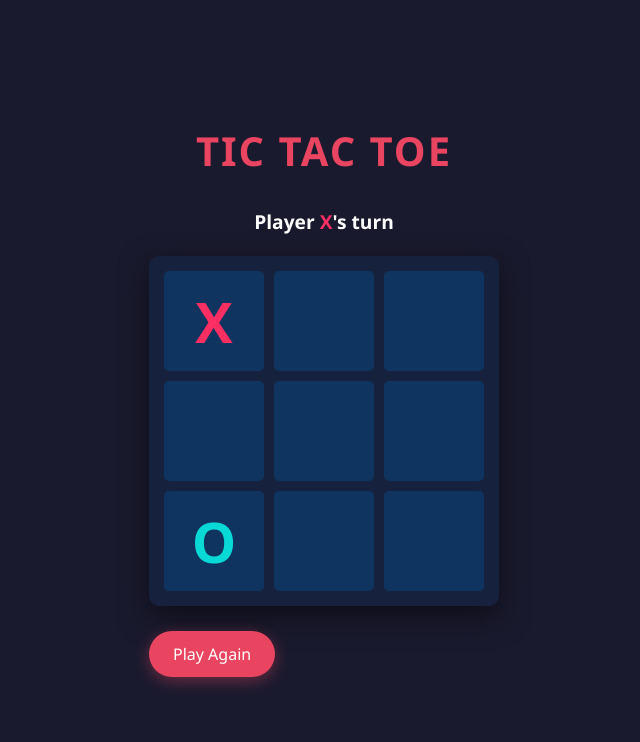
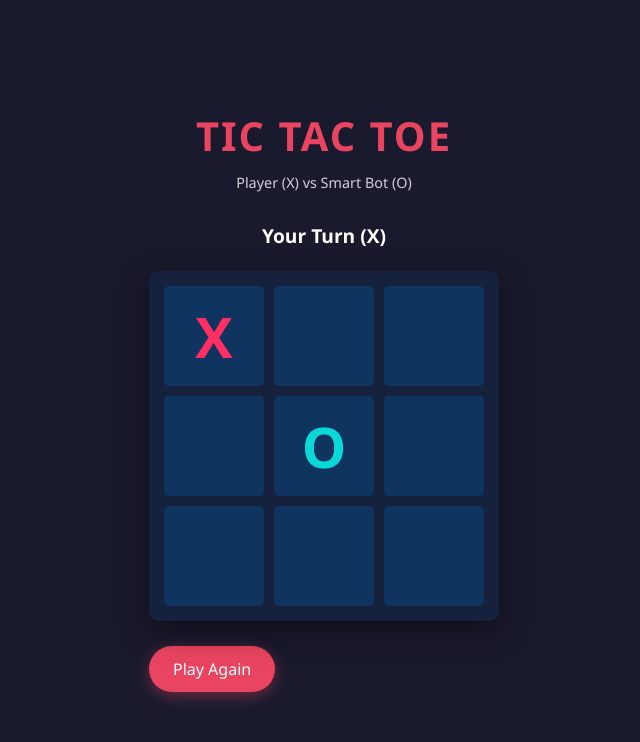
Before and after one commit to Zehra-Kazmi/tic-tac-toe, a plain HTML site: page index.html in a window 1280 px wide. Both pictures are taken after a click on the button 530 px from the left and 321 px from the top of the page. Shown: the whole page, without its empty margins (316-956 px from the left). Drawn offline with Linux system fonts and the light colour scheme.

Commit message:
Tic Tac Toe include bot functionality

```diff
--- a/index.html
+++ b/index.html
@@ -3,7 +3,7 @@
 <head>
     <meta charset="UTF-8">
     <meta name="viewport" content="width=device-width, initial-scale=1.0">
-    <title>Tic Tac Toe</title>
+    <title>Tic Tac Toe vs Bot</title>
     <style>
         /* CSS Variables for easy theming */
         :root {
@@ -48,6 +48,12 @@
             letter-spacing: 2px;
         }
 
+        .subtitle {
+            font-size: 0.9rem;
+            opacity: 0.8;
+            margin-bottom: 10px;
+        }
+
         /* Status Display */
         .status {
             font-size: 1.2rem;
@@ -55,10 +61,6 @@
             min-height: 1.5em;
             font-weight: bold;
             text-align: center;
-        }
-
-        .current-player {
-            color: var(--o-color);
         }
 
         /* Game Board Grid */
@@ -70,6 +72,17 @@
             padding: 15px;
             border-radius: var(--border-radius);
             box-shadow: 0 10px 30px rgba(0,0,0,0.5);
+            position: relative;
+        }
+
+        /* Overlay to prevent clicking while bot thinks */
+        .board-overlay {
+            position: absolute;
+            top: 0; left: 0; right: 0; bottom: 0;
+            background: transparent;
+            z-index: 10;
+            display: none; /* Hidden by default */
+            cursor: wait;
         }
 
         .cell {
@@ -88,23 +101,13 @@
             transition: background-color 0.2s, transform 0.1s;
         }
 
-        /* Interactive states */
         .cell:hover:not(:disabled) {
             background-color: var(--cell-hover);
         }
 
-        .cell:active:not(:disabled) {
-            transform: scale(0.95);
-        }
-
         /* Specific colors for X and O */
-        .cell.x {
-            color: var(--x-color);
-        }
-
-        .cell.o {
-            color: var(--o-color);
-        }
+        .cell.x { color: var(--x-color); }
+        .cell.o { color: var(--o-color); }
 
         /* Winning cells highlight */
         .cell.win {
@@ -129,21 +132,12 @@
             box-shadow: 0 4px 15px rgba(233, 69, 96, 0.4);
         }
 
-        .restart-btn:hover {
-            opacity: 0.9;
-        }
-
-        .restart-btn:active {
-            transform: scale(0.95);
-        }
+        .restart-btn:hover { opacity: 0.9; }
+        .restart-btn:active { transform: scale(0.95); }
 
         /* Responsive Design */
         @media (max-width: 400px) {
-            .cell {
-                width: 80px;
-                height: 80px;
-                font-size: 2.5rem;
-            }
+            .cell { width: 80px; height: 80px; font-size: 2.5rem; }
         }
     </style>
 </head>
@@ -151,21 +145,23 @@
 
     <header>
         <h1>Tic Tac Toe</h1>
+        <div class="subtitle">Player (X) vs Smart Bot (O)</div>
     </header>
 
     <main>
-        <div class="status" id="statusMessage">Player <span class="current-player">X</span>'s turn</div>
+        <div class="status" id="statusMessage">Your Turn (X)</div>
 
         <div class="game-board" id="board">
-            <button class="cell" data-index="0" aria-label="Cell 0"></button>
-            <button class="cell" data-index="1" aria-label="Cell 1"></button>
-            <button class="cell" data-index="2" aria-label="Cell 2"></button>
-            <button class="cell" data-index="3" aria-label="Cell 3"></button>
-            <button class="cell" data-index="4" aria-label="Cell 4"></button>
-            <button class="cell" data-index="5" aria-label="Cell 5"></button>
-            <button class="cell" data-index="6" aria-label="Cell 6"></button>
-            <button class="cell" data-index="7" aria-label="Cell 7"></button>
-            <button class="cell" data-index="8" aria-label="Cell 8"></button>
+            <div class="board-overlay" id="boardOverlay"></div>
+            <button class="cell" data-index="0"></button>
+            <button class="cell" data-index="1"></button>
+            <button class="cell" data-index="2"></button>
+            <button class="cell" data-index="3"></button>
+            <button class="cell" data-index="4"></button>
+            <button class="cell" data-index="5"></button>
+            <button class="cell" data-index="6"></button>
+            <button class="cell" data-index="7"></button>
+            <button class="cell" data-index="8"></button>
         </div>
 
         <div class="controls">
@@ -175,80 +171,36 @@
 
     <script>
         /**
-         * TIC TAC TOE GAME LOGIC WITH AUTO-SELECT BOT
+         * TIC TAC TOE VS BOT (Minimax Algorithm)
          */
 
         // State Variables
         let gameState = ["", "", "", "", "", "", "", "", ""];
-        let currentPlayer = "X";
         let isGameActive = true;
+
+        // Player is always X, Bot is always O
+        const HUMAN = 'X';
+        const BOT = 'O';
 
         // DOM Elements
         const statusDisplay = document.getElementById('statusMessage');
         const cells = document.querySelectorAll('.cell');
         const restartBtn = document.getElementById('restartBtn');
+        const boardOverlay = document.getElementById('boardOverlay');
 
         // Winning Combinations
         const winningConditions = [
-            [0, 1, 2], [3, 4, 5], [6, 7, 8], // Rows
-            [0, 3, 6], [1, 4, 7], [2, 5, 8], // Columns
-            [0, 4, 8], [2, 4, 6]             // Diagonals
+            [0, 1, 2], [3, 4, 5], [6, 7, 8],
+            [0, 3, 6], [1, 4, 7], [2, 5, 8],
+            [0, 4, 8], [2, 4, 6]
         ];
 
-        // Messages
-        const winningMessage = () => `Player <span class="current-player" style="color: ${currentPlayer === 'X' ? 'var(--x-color)' : 'var(--o-color)'}">${currentPlayer}</span> has won!`;
-        const drawMessage = () => `Game ended in a draw!`;
-        const currentPlayerTurn = () => `Player <span class="current-player" style="color: ${currentPlayer === 'X' ? 'var(--x-color)' : 'var(--o-color)'}">${currentPlayer}</span>'s turn`;
+        // --- GAME LOGIC ---
 
-        statusDisplay.innerHTML = currentPlayerTurn();
-
-        function handleCellPlayed(clickedCell, clickedCellIndex) {
-            gameState[clickedCellIndex] = currentPlayer;
-            clickedCell.innerText = currentPlayer;
-            clickedCell.classList.add(currentPlayer.toLowerCase());
-        }
-
-        function handlePlayerChange() {
-            currentPlayer = currentPlayer === "X" ? "O" : "X";
-            statusDisplay.innerHTML = currentPlayerTurn();
-
-            // 👉 IF IT IS PLAYER O's TURN, THE BOT PLAYS AUTOMATICALLY
-            if (currentPlayer === "O" && isGameActive) {
-                // Temporarily disable board while bot thinks slightly (looks realistic)
-                cells.forEach(cell => cell.disabled = true);
-                setTimeout(makeBotMove, 500);
-            }
-        }
-
-        /**
-         * 🤖 Auto-Select Bot Logic
-         */
-        function makeBotMove() {
-            if (!isGameActive) return;
-
-            // 1. Find all available empty indexes
-            let availableCells = [];
-            gameState.forEach((cell, index) => {
-                if (cell === "") {
-                    availableCells.push(index);
-                }
-            });
-
-            // 2. If spots exist, pick a random index
-            if (availableCells.length > 0) {
-                const randomIndex = availableCells[Math.floor(Math.random() * availableCells.length)];
-                const targetCell = cells[randomIndex];
-
-                // 3. Play the Bot's move
-                handleCellPlayed(targetCell, randomIndex);
-
-                // Re-enable remaining empty cells for the human player
-                cells.forEach((cell, idx) => {
-                    if (gameState[idx] === "") cell.disabled = false;
-                });
-
-                handleResultValidation();
-            }
+        function handleCellPlayed(clickedCell, clickedCellIndex, player) {
+            gameState[clickedCellIndex] = player;
+            clickedCell.innerText = player;
+            clickedCell.classList.add(player.toLowerCase());
         }
 
         function handleResultValidation() {
@@ -262,7 +214,6 @@
                 let c = gameState[winCondition[2]];
 
                 if (a === '' || b === '' || c === '') continue;
-
                 if (a === b && b === c) {
                     roundWon = true;
                     winningLine = winCondition;
@@ -271,55 +222,165 @@
             }
 
             if (roundWon) {
-                statusDisplay.innerHTML = winningMessage();
-                isGameActive = false;
-                highlightWinningCells(winningLine);
+                // Determine who won based on the last move (simply checking current state)
+                // Since we check after every move, we look at the winning line content
+                const winner = gameState[winningLine[0]];
+                announceWinner(winner, winningLine);
                 return;
             }
 
             let roundDraw = !gameState.includes("");
             if (roundDraw) {
-                statusDisplay.innerHTML = drawMessage();
+                statusDisplay.innerText = "Game ended in a Draw!";
                 isGameActive = false;
+                boardOverlay.style.display = 'none';
                 return;
             }
-
-            handlePlayerChange();
         }
 
-        function highlightWinningCells(indices) {
-            indices.forEach(index => cells[index].classList.add('win'));
-            cells.forEach(cell => cell.disabled = true);
+        function announceWinner(winner, line) {
+            isGameActive = false;
+            statusDisplay.innerHTML = winner === HUMAN
+                ? `<span style="color:var(--x-color)">You Won!</span>`
+                : `<span style="color:var(--o-color)">Bot Won!</span>`;
+
+            // Highlight winning cells
+            line.forEach(index => cells[index].classList.add('win'));
+            boardOverlay.style.display = 'none';
         }
+
+        // --- BOT LOGIC (MINIMAX) ---
+
+        function handleBotTurn() {
+            if (!isGameActive) return;
+
+            // 1. Lock the board so user can't click while bot "thinks"
+            boardOverlay.style.display = 'block';
+            statusDisplay.innerText = "Bot is thinking...";
+
+            // 2. Delay slightly for realism
+            setTimeout(() => {
+                const bestMoveIndex = minimax(gameState, BOT).index;
+
+                const cell = document.querySelector(`[data-index='${bestMoveIndex}']`);
+                handleCellPlayed(cell, bestMoveIndex, BOT);
+                handleResultValidation();
+
+                // 3. Unlock board if game is still active
+                if(isGameActive) {
+                    statusDisplay.innerText = "Your Turn (X)";
+                    boardOverlay.style.display = 'none';
+                }
+            }, 600); // 600ms delay
+        }
+
+        // Minimax Algorithm - The Brain of the Bot
+        function minimax(newBoard, player) {
+            // Find indices of available spots
+            const availSpots = newBoard.map((val, idx) => val === "" ? idx : null).filter(val => val !== null);
+
+            // Checks for terminal states (Win/Loss/Draw)
+            if (checkWin(newBoard, HUMAN)) return { score: -10 };
+            if (checkWin(newBoard, BOT)) return { score: 10 };
+            if (availSpots.length === 0) return { score: 0 };
+
+            // Array to collect moves and their scores
+            const moves = [];
+
+            // Loop through available spots
+            for (let i = 0; i < availSpots.length; i++) {
+                const move = {};
+                move.index = availSpots[i];
+
+                // Make the move on the temp board
+                newBoard[availSpots[i]] = player;
+
+                // Recursive call: Minimax for the opposite player
+                if (player === BOT) {
+                    const result = minimax(newBoard, HUMAN);
+                    move.score = result.score;
+                } else {
+                    const result = minimax(newBoard, BOT);
+                    move.score = result.score;
+                }
+
+                // Undo the move (backtrack)
+                newBoard[availSpots[i]] = "";
+
+                moves.push(move);
+            }
+
+            // Choose best move
+            let bestMove;
+            if (player === BOT) {
+                // Bot wants highest score (10)
+                let bestScore = -10000;
+                for (let i = 0; i < moves.length; i++) {
+                    if (moves[i].score > bestScore) {
+                        bestScore = moves[i].score;
+                        bestMove = i;
+                    }
+                }
+            } else {
+                // Human wants lowest score (-10)
+                let bestScore = 10000;
+                for (let i = 0; i < moves.length; i++) {
+                    if (moves[i].score < bestScore) {
+                        bestScore = moves[i].score;
+                        bestMove = i;
+                    }
+                }
+            }
+
+            return moves[bestMove];
+        }
+
+        // Helper to check win state purely for Minimax logic
+        function checkWin(board, player) {
+            return winningConditions.some(combination => {
+                return combination.every(index => {
+                    return board[index] === player;
+                });
+            });
+        }
+
+        // --- EVENT HANDLERS ---
 
         function handleCellClick(clickedCellEvent) {
             const clickedCell = clickedCellEvent.target;
             const clickedCellIndex = parseInt(clickedCell.getAttribute('data-index'));
 
-            // Prevent clicking if cell is full, game is over, or if it's the Bot's turn (O)
-            if (gameState[clickedCellIndex] !== "" || !isGameActive || currentPlayer === "O") {
+            // Validation: cell empty? game active? is it player's turn?
+            if (gameState[clickedCellIndex] !== "" || !isGameActive || boardOverlay.style.display === 'block') {
                 return;
             }
 
-            handleCellPlayed(clickedCell, clickedCellIndex);
+            // 1. Player Move
+            handleCellPlayed(clickedCell, clickedCellIndex, HUMAN);
             handleResultValidation();
+
+            // 2. If game continues, trigger Bot
+            if (isGameActive) {
+                handleBotTurn();
+            }
         }
 
         function handleRestartGame() {
             isGameActive = true;
-            currentPlayer = "X";
             gameState = ["", "", "", "", "", "", "", "", ""];
-            statusDisplay.innerHTML = currentPlayerTurn();
+            statusDisplay.innerText = "Your Turn (X)";
+            boardOverlay.style.display = 'none';
 
             cells.forEach(cell => {
                 cell.innerText = "";
                 cell.classList.remove('x', 'o', 'win');
-                cell.disabled = false;
             });
         }
 
+        // Listeners
         cells.forEach(cell => cell.addEventListener('click', handleCellClick));
         restartBtn.addEventListener('click', handleRestartGame);
+
     </script>
 </body>
 </html>
```
